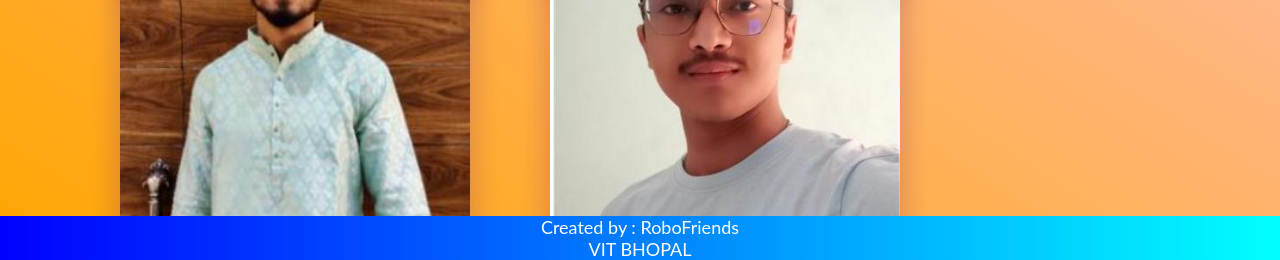
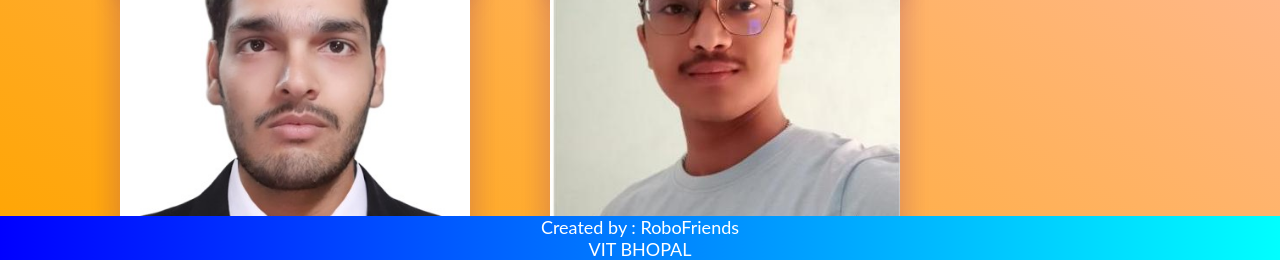
Before and after one commit to mitesh-sharma/Speech-Emotion-Recognition, a Django app: page /teams in a window 1280 px wide. Shown: the part 540-800 px from the top of the page. Run offline with Django 4.2, Linux system fonts and the light colour scheme.

Commit message:
Update teams.html

```diff
--- a/templates/teams.html
+++ b/templates/teams.html
@@ -27,7 +27,7 @@
 </div>
 <div class="boxcard">
     <div class="front">
-        <img src="{% static  'images/sheersh.jpg' %}" class='photos'>
+        <img src="{% static  'images/resume_photo.jpg' %}" class='photos'>
     </div>
     <div class="back">
         <h1>Mitesh Sharma</h1>
```
